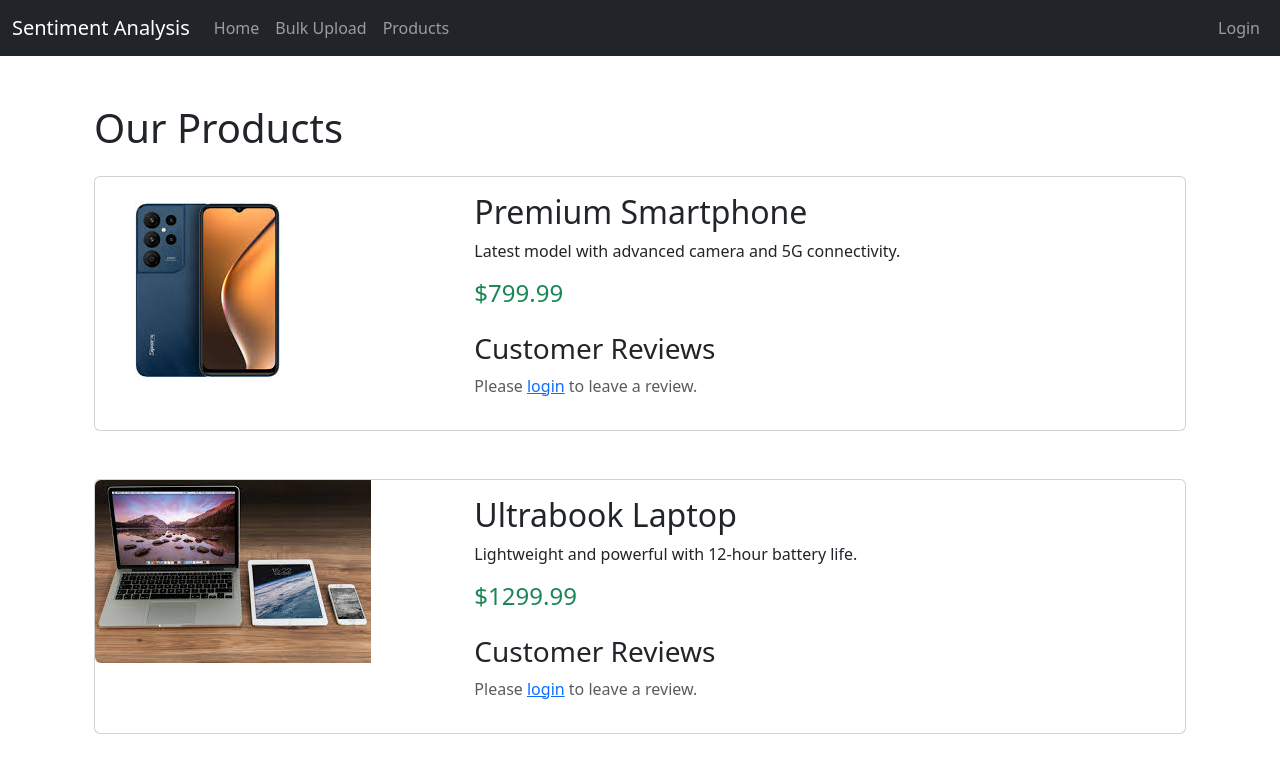
After one commit to Zeshan-Ali/Sementica_FYP_EDU, a Flask app: page /products in a window 1280 px wide. The commit adds this page. Shown: the top 773 px of the page. Run offline with Flask 3, Linux system fonts and the light colour scheme; data that the repository does not hold is empty; parts of the project's set-up code (start-up, migrations or seed data) failed here and were passed over.

Commit message:
product implimentation applied

```diff
--- a/app/routes.py
+++ b/app/routes.py
@@ -118,8 +118,6 @@ def user_dashboard():
 def analyze():
     text = request.form.get('review')
     sentiment = analyze_sentiment(text)
-
-    # Use AI to generate reply based on sentiment
     reply = generate_ai_reply(text)
 
     review = Review(
@@ -131,9 +129,15 @@ def analyze():
     db.session.add(review)
     db.session.commit()
 
-    return render_template('user_dashboard.html',
+    # Check where the request came from
+    if request.referrer and 'products' in request.referrer:
+        return redirect(url_for('main.products'))
+    else:
+        return render_template('user_dashboard.html',
                            sentiment=sentiment,
                            reply=reply)
+
+
 @main.route('/bulk_upload', methods=['GET', 'POST'])
 @login_required
 def bulk_upload():
@@ -228,3 +232,18 @@ def bulk_generate_replies():
 
     threading.Thread(target=background_task).start()
     return jsonify({'status': 'started'})
+
+
+@main.route('/products')
+def products():
+    # Get sample reviews for demonstration
+    # In a real app, you'd want to filter by product ID or category
+    reviews = Review.query.order_by(Review.id.desc()).limit(10).all()
+
+    # Split into two groups for demonstration (phone and laptop reviews)
+    reviews_phone = [r for r in reviews if 'phone' in r.text.lower()]
+    reviews_laptop = [r for r in reviews if 'laptop' in r.text.lower()]
+
+    return render_template('products.html',
+                         reviews_phone=reviews_phone,
+                         reviews_laptop=reviews_laptop)
--- a/app/templates/base.html
+++ b/app/templates/base.html
@@ -27,6 +27,19 @@
         .generate-single {
             margin-right: 10px;
         }
+        .product-card {
+    transition: transform 0.3s ease;
+        }
+    .product-card:hover {
+        transform: translateY(-5px);
+        box-shadow: 0 10px 20px rgba(0,0,0,0.1);
+        }
+    .review-card {
+        border-left: 4px solid #dee2e6;
+        }
+    .review-card:hover {
+        border-left-color: #0d6efd;
+        }
     </style>
 </head>
 <body>
@@ -44,6 +57,9 @@
                     </li>
                     <li class="nav-item">
                         <a class="nav-link" href="{{ url_for('main.bulk_upload') }}">Bulk Upload</a>
+                    </li>
+                    <li class="nav-item">
+                            <a class="nav-link" href="{{ url_for('main.products') }}">Products</a>
                     </li>
                 </ul>
                 <ul class="navbar-nav ms-auto">
--- /dev/null
+++ b/app/templates/products.html
@@ -0,0 +1,159 @@
+{% extends 'base.html' %}
+{% block content %}
+<div class="container mt-5">
+    <h1 class="mb-4">Our Products</h1>
+
+    <!-- Product 1 -->
+    <div class="card mb-5">
+        <div class="row g-0">
+            <div class="col-md-4">
+                <img src="/static/images/mobile.jpeg" class="img-fluid rounded-start" alt="Smartphone">
+            </div>
+            <div class="col-md-8">
+                <div class="card-body">
+                    <h2 class="card-title">Premium Smartphone</h2>
+                    <p class="card-text">Latest model with advanced camera and 5G connectivity.</p>
+                    <p class="text-success h4">$799.99</p>
+
+                    <div class="mt-4">
+                        <h3>Customer Reviews</h3>
+
+                        <!-- Review Form -->
+                        {% if current_user.is_authenticated %}
+                        <form method="POST" action="{{ url_for('main.analyze') }}" class="mb-4">
+                            <input type="hidden" name="redirect_to" value="products">
+                            <div class="mb-3">
+                                <textarea class="form-control" name="review" rows="3" placeholder="Write your review..." required></textarea>
+                            </div>
+                            <button type="submit" class="btn btn-primary">Submit Review</button>
+                        </form>
+                        {% else %}
+                        <p class="text-muted">Please <a href="{{ url_for('main.login') }}">login</a> to leave a review.</p>
+                        {% endif %}
+
+                        <!-- Reviews List -->
+                        <div class="reviews-container">
+                            {% for review in reviews_phone %}
+                            <div class="card mb-3">
+                                <div class="card-body">
+                                    <h5>User {{ review.user_id }}</h5>
+                                    <p class="card-text">{{ review.text }}</p>
+
+                                    {% if review.reply %}
+                                    <div class="alert alert-info mt-2">
+                                        <strong>Our Response:</strong>
+                                        <p>{{ review.reply }}</p>
+                                    </div>
+                                    {% elif current_user.is_authenticated and current_user.role == 'admin' %}
+                                    <button class="btn btn-sm btn-primary analyze-btn"
+                                            data-review-id="{{ review.id }}">
+                                        Generate Response
+                                    </button>
+                                    {% endif %}
+                                </div>
+                            </div>
+                            {% endfor %}
+                        </div>
+                    </div>
+                </div>
+            </div>
+        </div>
+    </div>
+
+    <!-- Product 2 -->
+    <div class="card mb-5">
+        <div class="row g-0">
+            <div class="col-md-4">
+                <img src="/static/images/laptop.jpeg" class="img-fluid rounded-start" alt="Laptop">
+            </div>
+            <div class="col-md-8">
+                <div class="card-body">
+                    <h2 class="card-title">Ultrabook Laptop</h2>
+                    <p class="card-text">Lightweight and powerful with 12-hour battery life.</p>
+                    <p class="text-success h4">$1299.99</p>
+
+                    <div class="mt-4">
+                        <h3>Customer Reviews</h3>
+
+                        <!-- Review Form -->
+                        {% if current_user.is_authenticated %}
+                        <form method="POST" action="{{ url_for('main.analyze') }}" class="mb-4">
+                            <input type="hidden" name="redirect_to" value="products">
+                            <div class="mb-3">
+                                <textarea class="form-control" name="review" rows="3" placeholder="Write your review..." required></textarea>
+                            </div>
+                            <button type="submit" class="btn btn-primary">Submit Review</button>
+                        </form>
+                        {% else %}
+                        <p class="text-muted">Please <a href="{{ url_for('main.login') }}">login</a> to leave a review.</p>
+                        {% endif %}
+
+                        <!-- Reviews List -->
+                        <div class="reviews-container">
+                            {% for review in reviews_laptop %}
+                            <div class="card mb-3">
+                                <div class="card-body">
+                                    <h5>User {{ review.user_id }}</h5>
+                                    <p class="card-text">{{ review.text }}</p>
+
+                                    {% if review.reply %}
+                                    <div class="alert alert-info mt-2">
+                                        <strong>Our Response:</strong>
+                                        <p>{{ review.reply }}</p>
+                                    </div>
+                                    {% elif current_user.is_authenticated and current_user.role == 'admin' %}
+                                    <button class="btn btn-sm btn-primary analyze-btn"
+                                            data-review-id="{{ review.id }}">
+                                        Generate Response
+                                    </button>
+                                    {% endif %}
+                                </div>
+                            </div>
+                            {% endfor %}
+                        </div>
+                    </div>
+                </div>
+            </div>
+        </div>
+    </div>
+</div>
+
+<script>
+$(document).ready(function() {
+    // Analyze button click handler
+    $('.analyze-btn').click(function() {
+        const reviewId = $(this).data('review-id');
+        const btn = $(this);
+        const cardBody = $(this).closest('.card-body');
+
+        btn.html('<span class="spinner-border spinner-border-sm"></span> Generating...');
+        btn.prop('disabled', true);
+
+        $.post(`/generate_reply`, {
+            review: cardBody.find('.card-text').text()
+        }, function(data) {
+            if (data.reply) {
+                cardBody.append(`
+                    <div class="alert alert-info mt-2">
+                        <strong>Our Response:</strong>
+                        <p>${data.reply}</p>
+                    </div>
+                `);
+                btn.remove();
+
+                // Save to database
+                $.post(`/analyze_review/${reviewId}`, function() {
+                    // Success
+                });
+            } else {
+                alert('Error generating reply');
+                btn.html('Generate Response').prop('disabled', false);
+            }
+        }).fail(function() {
+            btn.html('Generate Response').prop('disabled', false);
+            alert('Error generating reply');
+        });
+    });
+});
+</script>
+{% endblock %}
```
Also changed, not shown: app/static/images/laptop.jpeg (added), app/static/images/mobile.jpeg (added), instance/sentiment.db.
